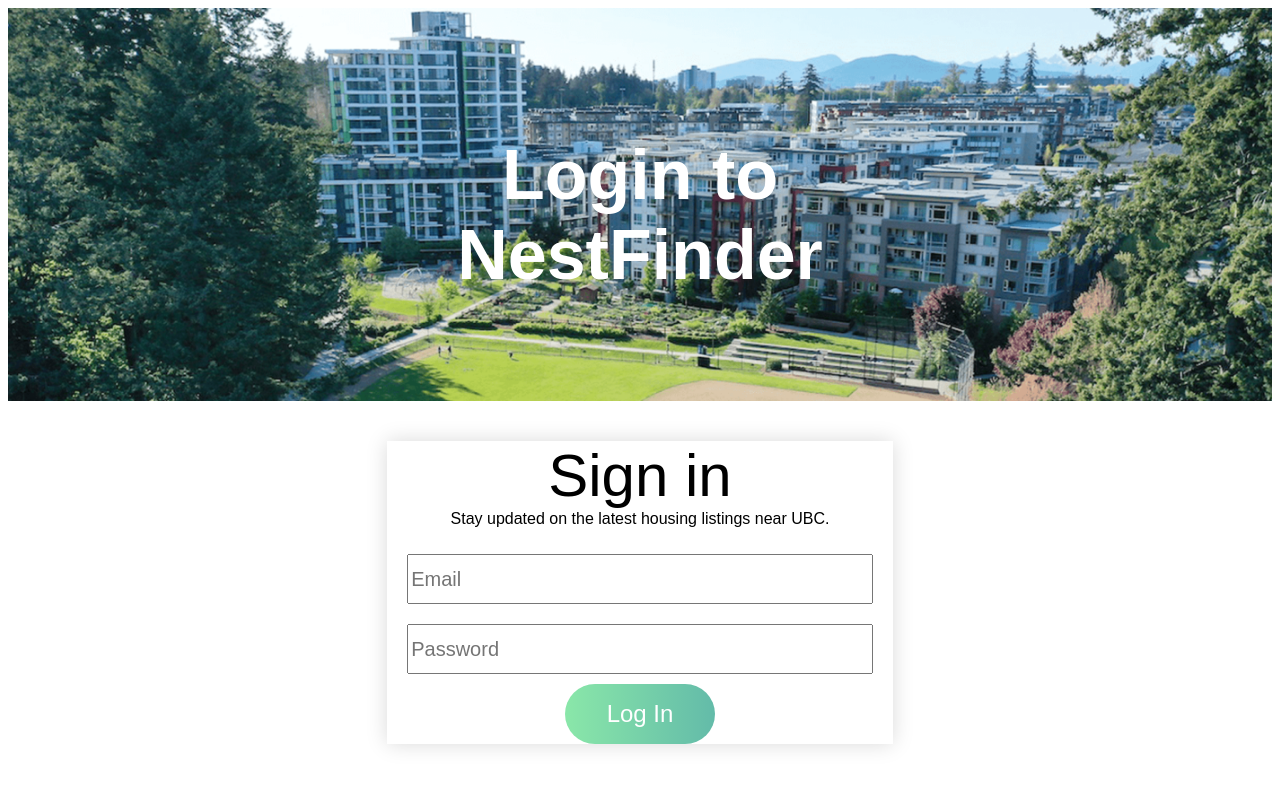
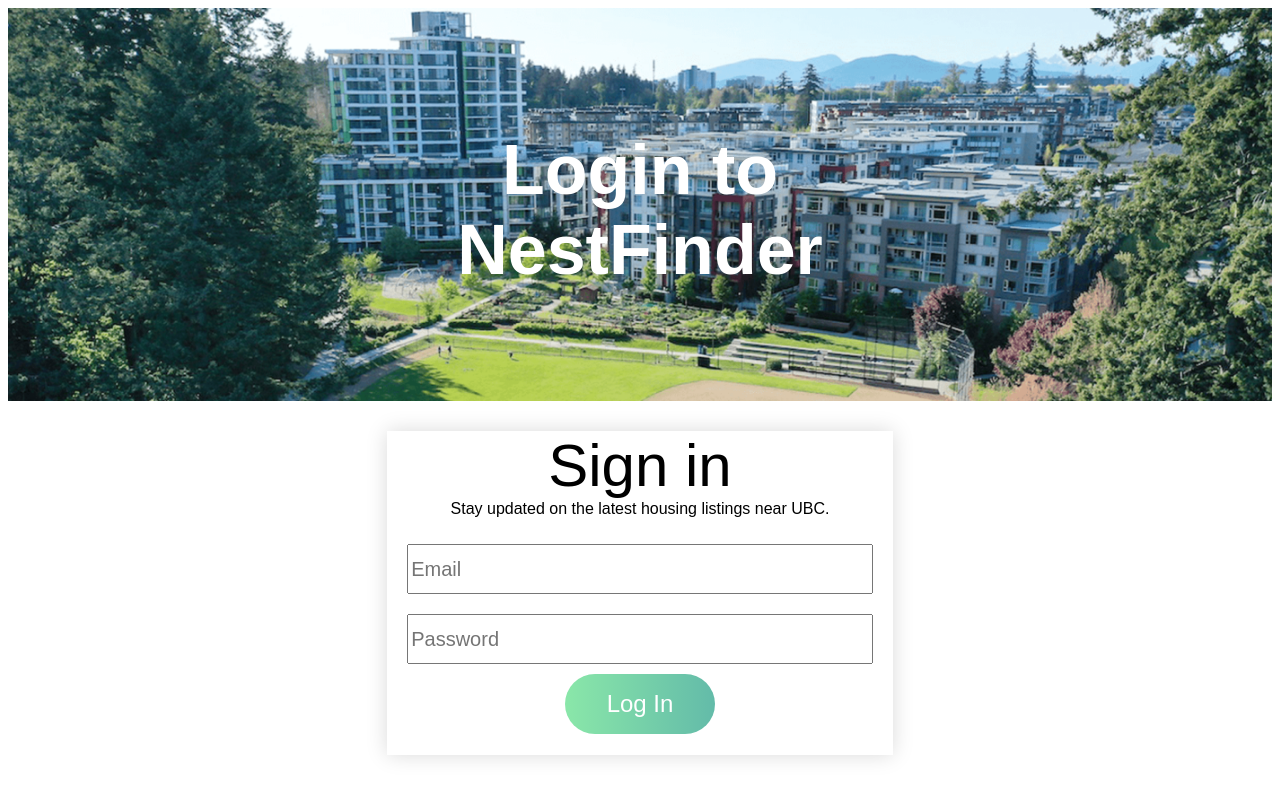
Before and after one commit to anthonyl8/nest-finder, a plain HTML site: page login.html in a window 1280 px wide. Drawn offline with Linux system fonts and the light colour scheme; a web font is replaced by a local one.

Commit message:
Finished login.html

```diff
--- a/login.html
+++ b/login.html
@@ -24,7 +24,7 @@
 
       .apartment-view {
         width: 100%;
-        margin-bottom: 20px;
+        margin-bottom: 10px;
       }
 
       .nest-finder-overlaid {
@@ -43,6 +43,7 @@
 
       .form-box {
         margin: 0 auto;
+        padding-bottom: 1px;
         width: 40%;
         box-shadow: 0 0 20px rgba(0, 0, 0, 0.15);
       }
@@ -69,7 +70,7 @@
 
       .heading {
         margin-top: 0;
-        margin-bottom: 0px;
+        margin-bottom: 0;
         font-size: 60px;
         text-align: center;
       }
```
